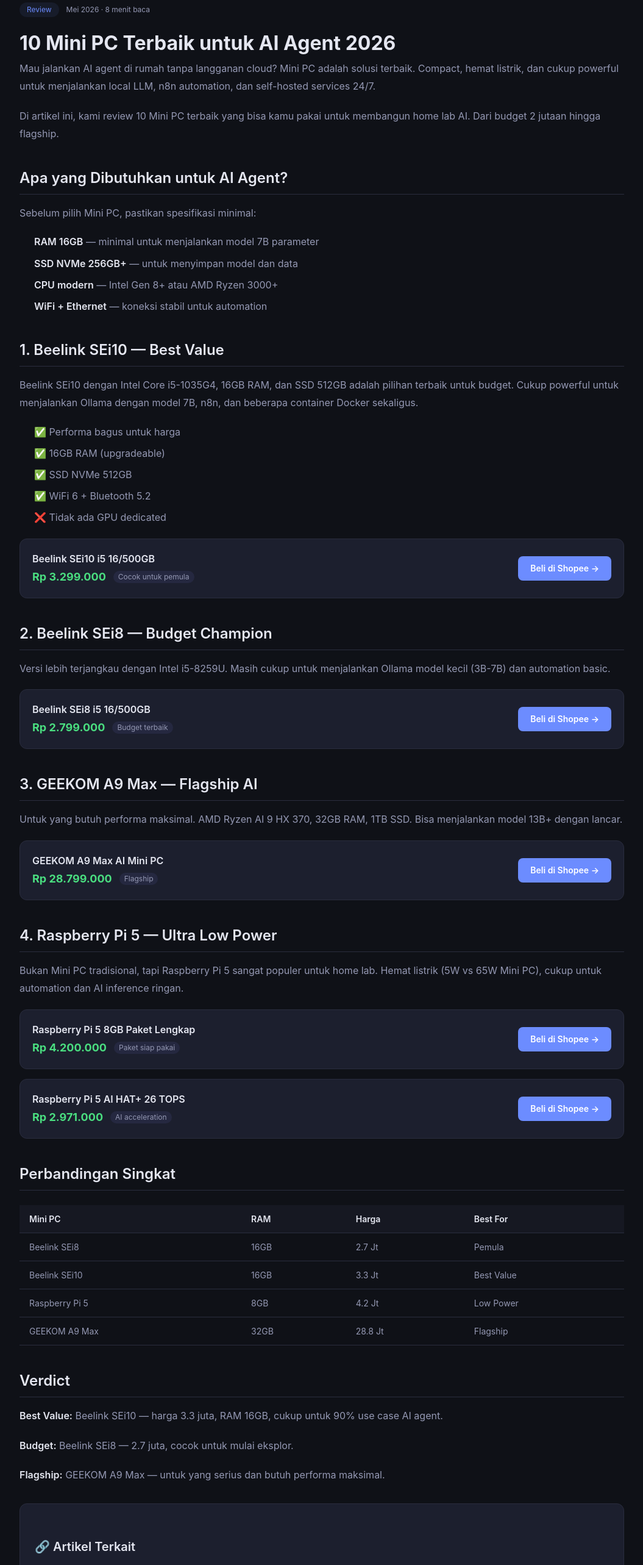
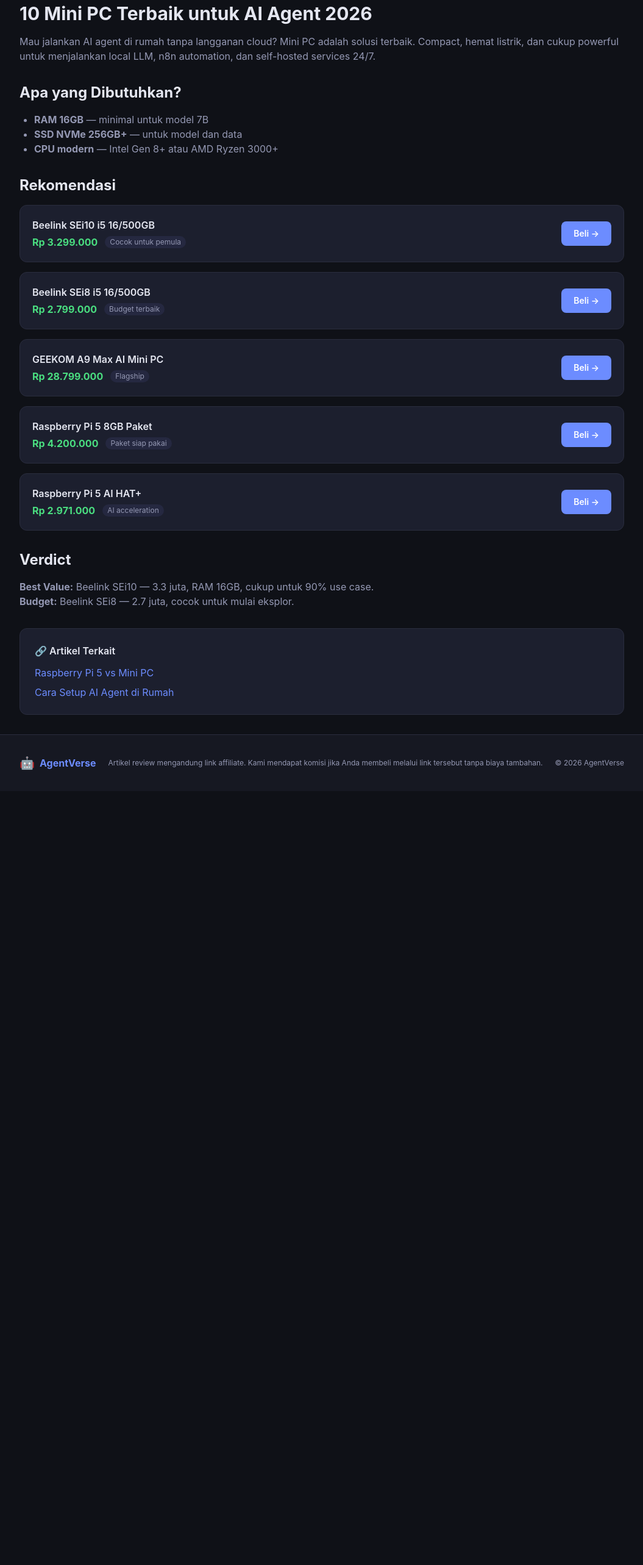
Before and after one commit to mpwridd/agentverse, a Next.js app: page /reviews/mini-pc-ai-terbaik-2026 in a window 1280 px wide. Shown: the part 140-2706 px from the top of the page at 61% size, without its empty margins (112-1167 px from the left). After the commit the page ends 1437 px from the top, so only its background shows below. Built offline with nearby package versions, Linux system fonts and the light colour scheme.

Commit message:
Simplify all pages for Vercel build

```diff
--- a/src/app/reviews/mini-pc-ai-terbaik-2026/page.tsx
+++ b/src/app/reviews/mini-pc-ai-terbaik-2026/page.tsx
@@ -1,219 +1,75 @@
 import type { Metadata } from "next";
 import Link from "next/link";
-import ProductLink from "@/components/ProductLink";
 
 export const metadata: Metadata = {
   title: "10 Mini PC Terbaik untuk AI Agent 2026",
   description:
     "Rekomendasi Mini PC terbaik untuk menjalankan AI agent, local LLM, dan automation. Budget mulai 2 jutaan hingga flagship.",
-  keywords: [
-    "Mini PC AI",
-    "Mini PC terbaik 2026",
-    "local LLM",
-    "AI agent hardware",
-    "home lab",
-  ],
-  openGraph: {
-    title: "10 Mini PC Terbaik untuk AI Agent 2026",
-    description:
-      "Rekomendasi Mini PC terbaik untuk menjalankan AI agent, local LLM, dan automation.",
-    type: "article",
-  },
 };
+
+const products = [
+  { name: "Beelink SEi10 i5 16/500GB", price: "Rp 3.299.000", note: "Cocok untuk pemula", url: "https://shopee.co.id/Beelink-SEi10-i.15438867.22681138325?mmp_pid=an_11360871961&utm_source=an_11360871961&utm_medium=affiliates" },
+  { name: "Beelink SEi8 i5 16/500GB", price: "Rp 2.799.000", note: "Budget terbaik", url: "https://shopee.co.id/Beelink-SEi8-i.1070891797.20293439189?mmp_pid=an_11360871961&utm_source=an_11360871961&utm_medium=affiliates" },
+  { name: "GEEKOM A9 Max AI Mini PC", price: "Rp 28.799.000", note: "Flagship", url: "https://shopee.co.id/GEEKOM-A9-Max-i.1412305006.55103108854?mmp_pid=an_11360871961&utm_source=an_11360871961&utm_medium=affiliates" },
+  { name: "Raspberry Pi 5 8GB Paket", price: "Rp 4.200.000", note: "Paket siap pakai", url: "https://shopee.co.id/Raspberry-Pi-5-8GB-i.995354751.27455041254?mmp_pid=an_11360871961&utm_source=an_11360871961&utm_medium=affiliates" },
+  { name: "Raspberry Pi 5 AI HAT+", price: "Rp 2.971.000", note: "AI acceleration", url: "https://shopee.co.id/Raspberry-Pi-5-AI-HAT-i.27499686.28674224294?mmp_pid=an_11360871961&utm_source=an_11360871961&utm_medium=affiliates" },
+];
 
 export default function MiniPCReview() {
   return (
-    <article className="prose-agent max-w-none">
-      <Link href="/reviews" className="text-sm mb-6 inline-flex items-center gap-1" style={{ color: "var(--accent)" }}>
+    <article className="max-w-none">
+      <Link href="/reviews" className="text-sm mb-6 inline-block" style={{ color: "var(--accent)" }}>
         ← Kembali ke Reviews
       </Link>
 
-      <div className="flex items-center gap-3 text-xs mb-6">
-        <span className="px-3 py-1 rounded-full" style={{ background: "var(--accent-soft)", color: "var(--accent)" }}>
-          Review
-        </span>
-        <span style={{ color: "var(--text-secondary)" }}>Mei 2026 · 8 menit baca</span>
-      </div>
+      <h1 className="text-3xl font-bold mb-4">10 Mini PC Terbaik untuk AI Agent 2026</h1>
 
-      <h1>10 Mini PC Terbaik untuk AI Agent 2026</h1>
-
-      <p>
+      <p style={{ color: "var(--text-secondary)" }}>
         Mau jalankan AI agent di rumah tanpa langganan cloud? Mini PC adalah
         solusi terbaik. Compact, hemat listrik, dan cukup powerful untuk
         menjalankan local LLM, n8n automation, dan self-hosted services 24/7.
       </p>
 
-      <p>
-        Di artikel ini, kami review 10 Mini PC terbaik yang bisa kamu pakai
-        untuk membangun home lab AI. Dari budget 2 jutaan hingga flagship.
+      <h2 className="text-2xl font-bold mt-8 mb-4">Apa yang Dibutuhkan?</h2>
+
+      <ul className="list-disc pl-6 mb-6" style={{ color: "var(--text-secondary)" }}>
+        <li><strong>RAM 16GB</strong> — minimal untuk model 7B</li>
+        <li><strong>SSD NVMe 256GB+</strong> — untuk model dan data</li>
+        <li><strong>CPU modern</strong> — Intel Gen 8+ atau AMD Ryzen 3000+</li>
+      </ul>
+
+      <h2 className="text-2xl font-bold mt-8 mb-4">Rekomendasi</h2>
+
+      <div className="space-y-4">
+        {products.map((p) => (
+          <div key={p.name} className="rounded-xl p-5 flex items-center justify-between gap-4" style={{ background: "var(--bg-card)", border: "1px solid var(--border)" }}>
+            <div>
+              <h4 className="font-semibold">{p.name}</h4>
+              <div className="flex items-center gap-3 mt-1">
+                <span className="font-bold" style={{ color: "var(--green)" }}>{p.price}</span>
+                <span className="text-xs px-2 py-0.5 rounded-full" style={{ background: "var(--bg-hover)", color: "var(--text-secondary)" }}>{p.note}</span>
+              </div>
+            </div>
+            <a href={p.url} target="_blank" rel="noopener noreferrer nofollow" className="shrink-0 px-5 py-2.5 rounded-lg text-sm font-semibold" style={{ background: "var(--accent)", color: "white" }}>
+              Beli →
+            </a>
+          </div>
+        ))}
+      </div>
+
+      <h2 className="text-2xl font-bold mt-8 mb-4">Verdict</h2>
+      <p style={{ color: "var(--text-secondary)" }}>
+        <strong>Best Value:</strong> Beelink SEi10 — 3.3 juta, RAM 16GB, cukup untuk 90% use case.
+      </p>
+      <p style={{ color: "var(--text-secondary)" }}>
+        <strong>Budget:</strong> Beelink SEi8 — 2.7 juta, cocok untuk mulai eksplor.
       </p>
 
-      <h2>Apa yang Dibutuhkan untuk AI Agent?</h2>
-
-      <p>Sebelum pilih Mini PC, pastikan spesifikasi minimal:</p>
-
-      <ul>
-        <li>
-          <strong>RAM 16GB</strong> — minimal untuk menjalankan model 7B parameter
-        </li>
-        <li>
-          <strong>SSD NVMe 256GB+</strong> — untuk menyimpan model dan data
-        </li>
-        <li>
-          <strong>CPU modern</strong> — Intel Gen 8+ atau AMD Ryzen 3000+
-        </li>
-        <li>
-          <strong>WiFi + Ethernet</strong> — koneksi stabil untuk automation
-        </li>
-      </ul>
-
-      <h2>1. Beelink SEi10 — Best Value</h2>
-
-      <p>
-        Beelink SEi10 dengan Intel Core i5-1035G4, 16GB RAM, dan SSD 512GB
-        adalah pilihan terbaik untuk budget. Cukup powerful untuk menjalankan
-        Ollama dengan model 7B, n8n, dan beberapa container Docker sekaligus.
-      </p>
-
-      <ul>
-        <li>✅ Performa bagus untuk harga</li>
-        <li>✅ 16GB RAM (upgradeable)</li>
-        <li>✅ SSD NVMe 512GB</li>
-        <li>✅ WiFi 6 + Bluetooth 5.2</li>
-        <li>❌ Tidak ada GPU dedicated</li>
-      </ul>
-
-      <ProductLink
-        name="Beelink SEi10 i5 16/500GB"
-        url="https://shopee.co.id/Beelink-SEi10-i.15438867.22681138325?mmp_pid=an_11360871961&utm_source=an_11360871961&utm_medium=affiliates"
-        price="Rp 3.299.000"
-        note="Cocok untuk pemula"
-      />
-
-      <h2>2. Beelink SEi8 — Budget Champion</h2>
-
-      <p>
-        Versi lebih terjangkau dengan Intel i5-8259U. Masih cukup untuk
-        menjalankan Ollama model kecil (3B-7B) dan automation basic.
-      </p>
-
-      <ProductLink
-        name="Beelink SEi8 i5 16/500GB"
-        url="https://shopee.co.id/Beelink-SEi8-i.1070891797.20293439189?mmp_pid=an_11360871961&utm_source=an_11360871961&utm_medium=affiliates"
-        price="Rp 2.799.000"
-        note="Budget terbaik"
-      />
-
-      <h2>3. GEEKOM A9 Max — Flagship AI</h2>
-
-      <p>
-        Untuk yang butuh performa maksimal. AMD Ryzen AI 9 HX 370, 32GB RAM,
-        1TB SSD. Bisa menjalankan model 13B+ dengan lancar.
-      </p>
-
-      <ProductLink
-        name="GEEKOM A9 Max AI Mini PC"
-        url="https://shopee.co.id/GEEKOM-A9-Max-i.1412305006.55103108854?mmp_pid=an_11360871961&utm_source=an_11360871961&utm_medium=affiliates"
-        price="Rp 28.799.000"
-        note="Flagship"
-      />
-
-      <h2>4. Raspberry Pi 5 — Ultra Low Power</h2>
-
-      <p>
-        Bukan Mini PC tradisional, tapi Raspberry Pi 5 sangat populer untuk
-        home lab. Hemat listrik (5W vs 65W Mini PC), cukup untuk automation
-        dan AI inference ringan.
-      </p>
-
-      <ProductLink
-        name="Raspberry Pi 5 8GB Paket Lengkap"
-        url="https://shopee.co.id/Raspberry-Pi-5-8GB-i.995354751.27455041254?mmp_pid=an_11360871961&utm_source=an_11360871961&utm_medium=affiliates"
-        price="Rp 4.200.000"
-        note="Paket siap pakai"
-      />
-
-      <ProductLink
-        name="Raspberry Pi 5 AI HAT+ 26 TOPS"
-        url="https://shopee.co.id/Raspberry-Pi-5-AI-HAT-i.27499686.28674224294?mmp_pid=an_11360871961&utm_source=an_11360871961&utm_medium=affiliates"
-        price="Rp 2.971.000"
-        note="AI acceleration"
-      />
-
-      <h2>Perbandingan Singkat</h2>
-
-      <table>
-        <thead>
-          <tr>
-            <th>Mini PC</th>
-            <th>RAM</th>
-            <th>Harga</th>
-            <th>Best For</th>
-          </tr>
-        </thead>
-        <tbody>
-          <tr>
-            <td>Beelink SEi8</td>
-            <td>16GB</td>
-            <td>2.7 Jt</td>
-            <td>Pemula</td>
-          </tr>
-          <tr>
-            <td>Beelink SEi10</td>
-            <td>16GB</td>
-            <td>3.3 Jt</td>
-            <td>Best Value</td>
-          </tr>
-          <tr>
-            <td>Raspberry Pi 5</td>
-            <td>8GB</td>
-            <td>4.2 Jt</td>
-            <td>Low Power</td>
-          </tr>
-          <tr>
-            <td>GEEKOM A9 Max</td>
-            <td>32GB</td>
-            <td>28.8 Jt</td>
-            <td>Flagship</td>
-          </tr>
-        </tbody>
-      </table>
-
-      <h2>Verdict</h2>
-
-      <p>
-        <strong>Best Value:</strong> Beelink SEi10 — harga 3.3 juta, RAM 16GB,
-        cukup untuk 90% use case AI agent.
-      </p>
-
-      <p>
-        <strong>Budget:</strong> Beelink SEi8 — 2.7 juta, cocok untuk mulai
-        eksplor.
-      </p>
-
-      <p>
-        <strong>Flagship:</strong> GEEKOM A9 Max — untuk yang serius dan butuh
-        performa maksimal.
-      </p>
-
-      <div
-        className="rounded-xl p-6 my-8"
-        style={{ background: "var(--bg-card)", border: "1px solid var(--border)" }}
-      >
-        <h3 className="text-lg font-semibold mb-3" style={{ color: "var(--text-primary)" }}>
-          🔗 Artikel Terkait
-        </h3>
+      <div className="mt-8 rounded-xl p-6" style={{ background: "var(--bg-card)", border: "1px solid var(--border)" }}>
+        <h3 className="font-semibold mb-3">🔗 Artikel Terkait</h3>
         <ul className="space-y-2 list-none p-0">
-          <li>
-            <Link href="/comparisons/raspberry-pi-5-vs-mini-pc" style={{ color: "var(--accent)" }}>
-              Raspberry Pi 5 vs Mini PC: Mana yang Lebih Worth?
-            </Link>
-          </li>
-          <li>
-            <Link href="/tutorials/setup-ai-agent-di-rumah" style={{ color: "var(--accent)" }}>
-              Cara Setup AI Agent di Rumah (Step-by-Step)
-            </Link>
-          </li>
+          <li><Link href="/comparisons" style={{ color: "var(--accent)" }}>Raspberry Pi 5 vs Mini PC</Link></li>
+          <li><Link href="/tutorials" style={{ color: "var(--accent)" }}>Cara Setup AI Agent di Rumah</Link></li>
         </ul>
       </div>
     </article>
```
